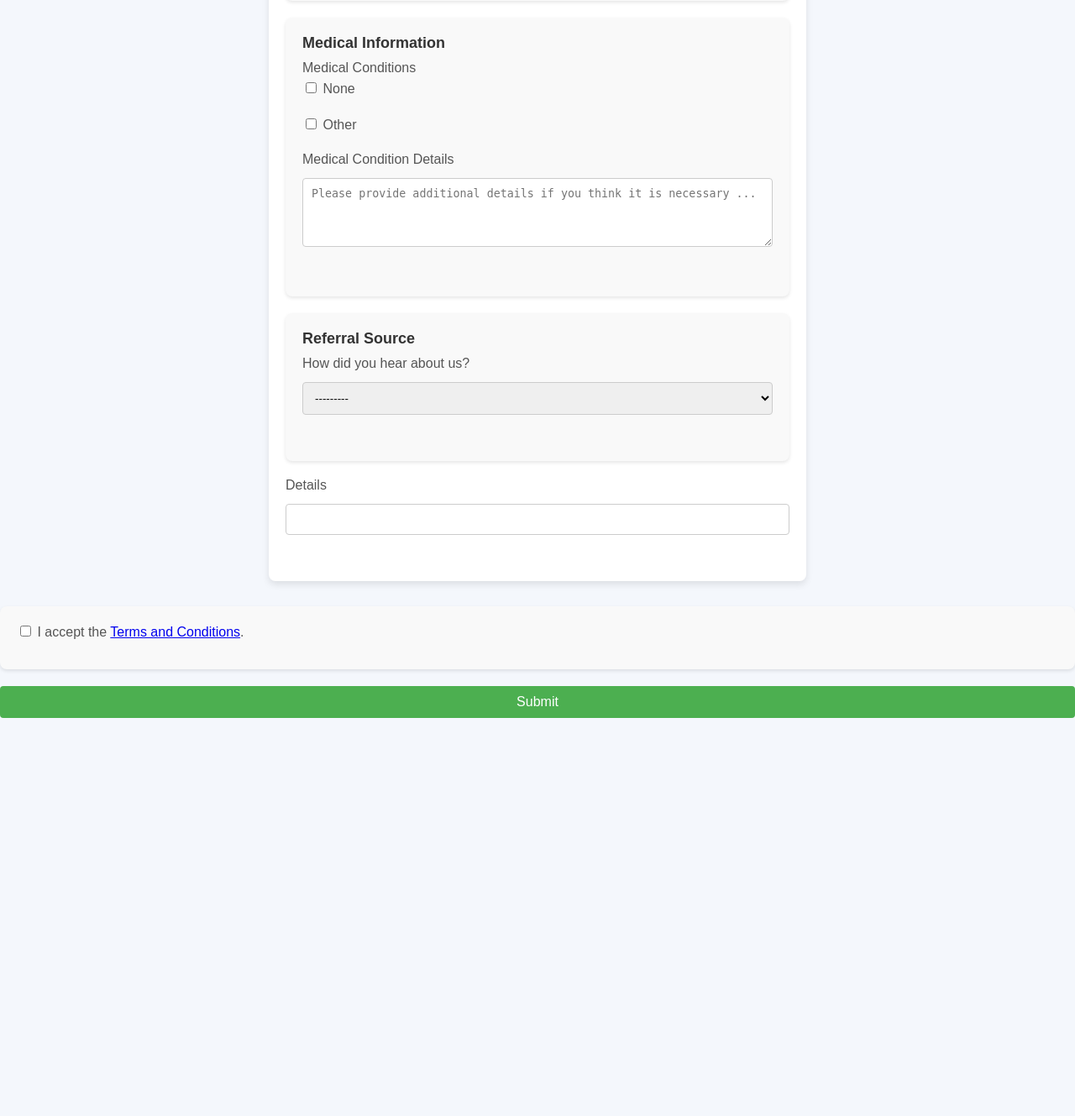
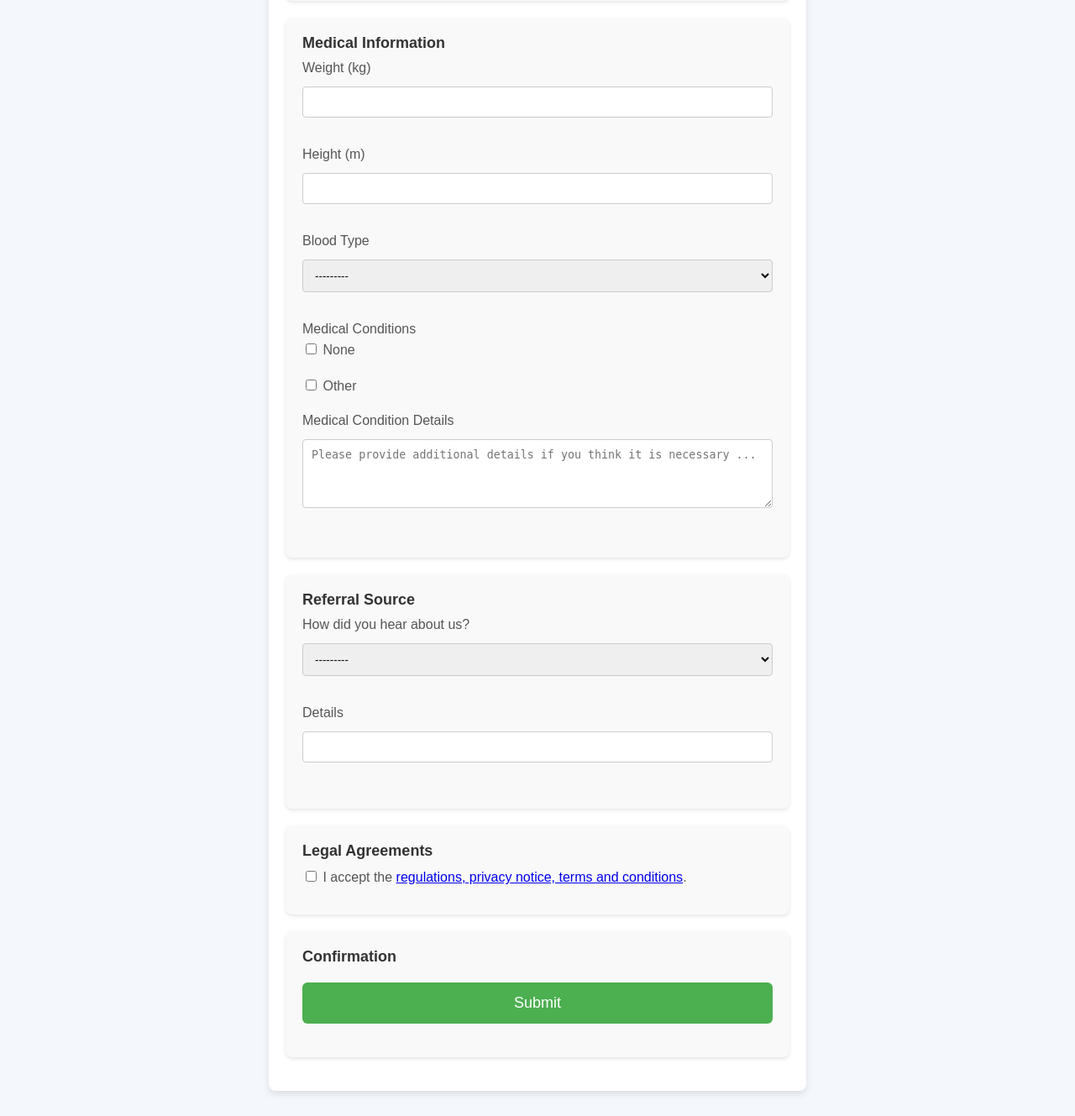
Before and after one commit to devcuber/AcademyCore2, a Django app: page /preregister/new/ in a window 1280 px wide. Shown: the part 1894-3223 px from the top of the page at 84% size. Before the commit the page ends 2749 px from the top, so only its background shows below. Run offline with Django 4.2, Linux system fonts and the light colour scheme; data comes from the database, SQL or seed files in the repository.

Commit message:
nuevos campos de informacion medica y ajustes visuales

```diff
--- a/crm/admin.py
+++ b/crm/admin.py
@@ -119,7 +119,7 @@ class MemberAdmin(admin.ModelAdmin):
             'classes': ('collapse',)
         }),
         (_('HEALTH CONDITIONS'), {
-            'fields': ('medical_conditions', 'medical_condition_details'),
+            'fields': ('medical_conditions', 'medical_condition_details', 'height','weight','blood_type'),
             'classes': ('collapse',)
         }),
         (_('DISCOVERY SOURCE'), {
--- a/crm/models.py
+++ b/crm/models.py
@@ -51,7 +51,7 @@ class Person(models.Model):
     second_last_name = models.CharField(max_length=255, blank=False)
     curp = models.CharField(max_length=18, blank=False)
     birth_date = models.DateField(blank=False)
-    address = models.TextField(verbose_name="Dirección Completa",blank=False)
+    address = models.TextField(blank=False)
     gender_choices = [
         ('M', _('Male')),
         ('F', _('Female')),
@@ -64,6 +64,19 @@ class Person(models.Model):
     how_did_you_hear = models.ForeignKey('crm.DiscoverySource', on_delete=models.SET_NULL, null=True, blank=False)
     how_did_you_hear_details = models.CharField(max_length=255, blank=True, null=True)  # Detalles de cómo se enteró de la academia
     medical_condition_details = models.CharField(max_length=255, blank=True, null=True)  # Detalles condiciones medicas
+    weight = models.DecimalField(max_digits=5, decimal_places=2,blank=True,null=True,verbose_name=_("Weight (kg)"))
+    height = models.DecimalField(max_digits=3,decimal_places=2,blank=True,null=True,verbose_name=_("Height (m)"))
+    BLOOD_TYPE_CHOICES = [
+        ('A+', 'A+'),
+        ('A-', 'A-'),
+        ('B+', 'B+'),
+        ('B-', 'B-'),
+        ('AB+', 'AB+'),
+        ('AB-', 'AB-'),
+        ('O+', 'O+'),
+        ('O-', 'O-'),
+    ]
+    blood_type = models.CharField(max_length=3, choices=BLOOD_TYPE_CHOICES, blank=True, null=True)
     # Métodos comunes
     @property
     def age(self):
--- a/preregistration/actions.py
+++ b/preregistration/actions.py
@@ -70,6 +70,9 @@ def create_member_from_preregister(preregister):
         how_did_you_hear=preregister.how_did_you_hear,
         how_did_you_hear_details=preregister.how_did_you_hear_details,
         medical_condition_details=preregister.medical_condition_details,
+        height=preregister.height,
+        weight=preregister.weight,
+        blood_type=preregister.blood_type
     )
 
 def assign_medical_conditions(new_member, preregister):
--- a/preregistration/admin.py
+++ b/preregistration/admin.py
@@ -45,7 +45,7 @@ class PreregisterAdmin(admin.ModelAdmin):
             ),
         }),
         (_('HEALTH CONDITIONS'), {
-            'fields': ('medical_conditions', 'medical_condition_details'),
+            'fields': ('medical_conditions', 'medical_condition_details','height','weight','blood_type'),
             'classes': ('collapse',)
         }),
         (_('DISCOVERY SOURCE'), {
--- a/preregistration/forms.py
+++ b/preregistration/forms.py
@@ -61,7 +61,8 @@ class PreRegisterPublicForm(forms.ModelForm):
             'last_name','second_last_name','name', 'curp',
             'birth_date', 'gender', 'phone_number', 'email',
             'address', 'accept_terms','photo', 'how_did_you_hear',
-            'how_did_you_hear_details', 'medical_condition_details'
+            'how_did_you_hear_details', 'medical_condition_details',
+            'weight', 'height', 'blood_type'
         ]
 
     def clean_phone_number(self):
--- a/preregistration/templates/preregistration/preregister_form.html
+++ b/preregistration/templates/preregistration/preregister_form.html
@@ -37,7 +37,7 @@
             display: block;
         }
 
-        input[type="text"], input[type="email"], input[type="date"], input[type="file"], select, textarea {
+        input[type="text"], input[type="email"], input[type="date"], input[type="file"], input[type="number"],select, textarea {
             width: 100%;
             padding: 10px;
             margin: 8px 0 20px 0;
@@ -53,11 +53,29 @@
             border: none;
             border-radius: 4px;
             cursor: pointer;
-            width: 100%;
+            width: auto;
             font-size: 16px;
+            display: block;
+            margin: 20px auto;
         }
 
         button:hover {
+            background-color: #45a049;
+        }
+
+        .submit-btn {
+            width: 100%;
+            padding: 14px 20px;
+            background-color: #4CAF50;
+            color: white;
+            border: none;
+            border-radius: 6px;
+            font-size: 18px;
+            cursor: pointer;
+            margin: 20px 0;
+        }
+
+        .submit-btn:hover {
             background-color: #45a049;
         }
 
@@ -329,6 +347,41 @@
             <!-- Información Médica -->
             <div class="section-card">
                 <div class="section-title">{% trans "Medical Information" %}</div>
+
+                <div class="form-group">
+                    <label for="id_weight">{% trans "Weight (kg)" %}</label>
+                    {{ form.weight }}
+                    {% if form.weight.errors %}
+                        <div class="error">
+                            {% for error in form.weight.errors %}
+                                <p>{{ error }}</p>
+                            {% endfor %}
+                        </div>
+                    {% endif %}
+                </div>
+                <div class="form-group">
+                    <label for="id_height">{% trans "Height (m)" %}</label>
+                    {{ form.height }}
+                    {% if form.height.errors %}
+                        <div class="error">
+                            {% for error in form.height.errors %}
+                                <p>{{ error }}</p>
+                            {% endfor %}
+                        </div>
+                    {% endif %}
+                </div>
+                <div class="form-group">
+                    <label for="id_blood_type">{% trans "Blood Type" %}</label>
+                    {{ form.blood_type }}
+                    {% if form.blood_type.errors %}
+                        <div class="error">
+                            {% for error in form.blood_type.errors %}
+                                <p>{{ error }}</p>
+                            {% endfor %}
+                        </div>
+                    {% endif %}
+                </div>
+
                 <label>{% trans "Medical Conditions" %}</label>
                 <div id="medical-conditions">
                     {% for condition in medical_conditions %}
@@ -354,6 +407,7 @@
             <!-- Información de Cómo se Enteraron -->
             <div class="section-card">
                 <div class="section-title">{% trans "Referral Source" %}</div>
+
                 <div class="form-group">
                     <label for="id_how_did_you_hear">{% trans "How did you hear about us?" %}</label>
                     {{ form.how_did_you_hear }}
@@ -365,8 +419,6 @@
                         </div>
                     {% endif %}
                 </div>
-            </div>
-
                 <div class="form-group">
                         <label for="id_how_did_you_hear_details">{% trans "Details" %}</label>
                         {{ form.how_did_you_hear_details }}
@@ -379,13 +431,13 @@
                         {% endif %}
                 </div>
             </div>
-
             <div class="section-card">
+                <div class="section-title">{% trans "Legal Agreements" %}</div>
                 <div class="form-group">
                     <label>
                         {{ form.accept_terms }}
                         {% trans "I accept the" %}
-                        <a href="/preregister/terms-and-conditions/" target="_blank">{% trans "Terms and Conditions" %}</a>.
+                        <a href="/preregister/terms-and-conditions/" target="_blank">{% trans "regulations, privacy notice, terms and conditions" %}</a>.
                     </label>
                     {% if form.accept_terms.errors %}
                         <div class="error">
@@ -396,9 +448,15 @@
                     {% endif %}
                 </div>
             </div>
+            <div class="section-card">
+                <div class="section-title">{% trans "Confirmation" %}</div>
+                <div class="form-group">
+                    <button type="submit" class="submit-btn">
+                        {% trans "Submit" %}
+                    </button>
+                </div>
+            </div>
 
-            <!-- Botón de Enviar -->
-            <button type="submit">{% trans "Submit" %}</button>
         </form>
     </div>
 </body>
```
Also changed, not shown: crm/migrations/0012_member_blood_type_member_height_member_weight_and_more.py (added), preregistration/migrations/0016_preregister_blood_type_preregister_height_and_more.py (added). Lines whose indentation alone changed are shown as unchanged.
